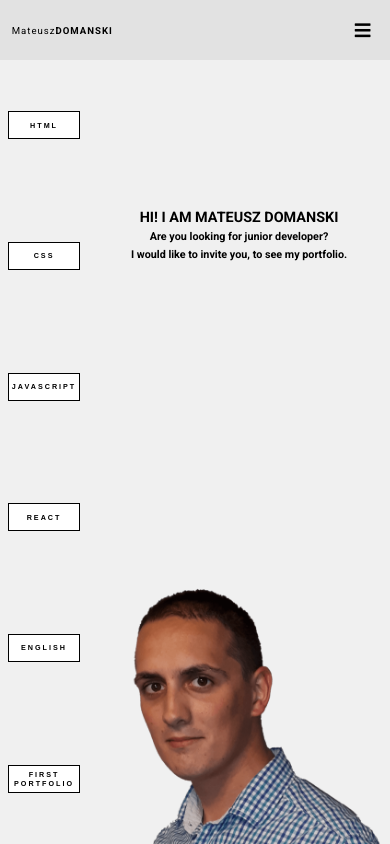
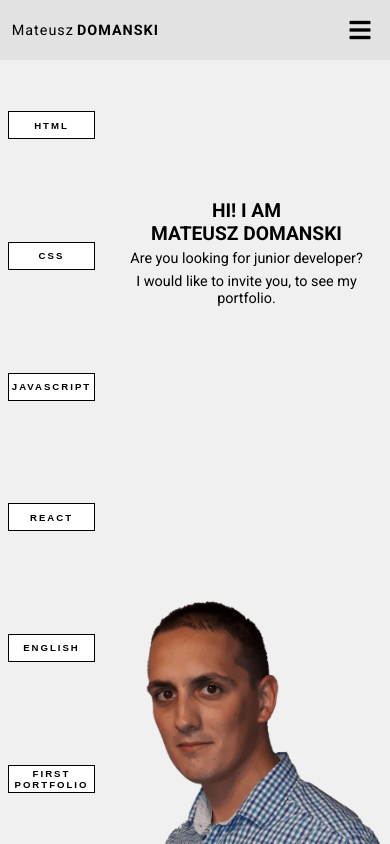
Before and after one commit to doman89/second-portfolio-react, a React (Create React App) app: page / in a window 390 px wide. Built offline with nearby package versions, Linux system fonts and the light colour scheme.

Commit message:
Some styles changed for testing on iPhone

```diff
--- a/src/content/Welcome.js
+++ b/src/content/Welcome.js
@@ -5,9 +5,11 @@ const Welcome = () => {
     return (
         <main >
             <article className={'app-content__section-welcome'}>
-                <h1 className={'app-content__section-welcome__title'}>Hi! I am Mateusz Domanski
-                    <p>Are you looking for junior developer?</p>
-                    <p>I would like to invite you, to see my portfolio.</p>
+                <h1 className={'app-content__section-welcome__title'}>
+                    <p className={'app-content__section-welcome__title__main'}>Hi! I am</p>
+                    <p className={'app-content__section-welcome__title__main'}>Mateusz Domanski</p>
+                    <p className={'app-content__section-welcome__title__subtitle'}>Are you looking for junior developer?</p>
+                    <p className={'app-content__section-welcome__title__subtitle'}> I would like to invite you, to see my portfolio.</p>
                 </h1>
                 <div className={'app-content__section-welcome__photo'}>
                     <img src={myPhotography} alt={'My photography'}/>
--- a/src/index.css
+++ b/src/index.css
@@ -8,7 +8,7 @@ body {
   font-family: "Roboto", Arial, sans-serif;
   -webkit-font-smoothing: antialiased;
   -moz-osx-font-smoothing: grayscale;
-  font-size: 6px;
+  font-size: 8px;
   overflow: hidden;
   background-color: rgba(112, 112, 112, 0.1);
 }
@@ -24,7 +24,7 @@ body {
   position: fixed;
   top: 0;
   left: 0;
-  width: 100%;
+  right: 0;
   height: 60px;
   background-color: rgba(112, 112, 112, 0.1);
   display: flex;
@@ -39,10 +39,10 @@ body {
   align-items: center;
   margin-left: 3%;
   letter-spacing: 1px;
-  font-size: 1.6em;
-  /*text-shadow: ;*/
+  font-size: 1.8em;
 }
 #root .app-header__author-info--surname {
+  margin-left: 3px;
   text-transform: uppercase;
 }
 #root .app-header__nav {
@@ -175,9 +175,13 @@ body {
   margin-top: 20%;
   text-align: center;
   font-size: 2.4em;
+}
+#root .app-content__section-welcome__title__main {
   text-transform: uppercase;
+  font-weight: bold;
 }
-#root .app-content__section-welcome__title p {
+#root .app-content__section-welcome__title__subtitle {
+  font-weight: lighter;
   margin-top: 2%;
   text-transform: none;
   font-size: 0.75em;
--- a/src/resources/scss/app.scss
+++ b/src/resources/scss/app.scss
@@ -12,7 +12,7 @@ body {
   font-family: $font-default;
   -webkit-font-smoothing: antialiased;
   -moz-osx-font-smoothing: grayscale;
-  font-size: 6px;
+  font-size: 8px;
   overflow: hidden;
   background-color: $primaryColorBackground;
 }
@@ -26,11 +26,10 @@ body {
 
   .app-header{
     position: fixed;
-    top:0;
-    left:0;
-    width: 100%;
+    top: 0;
+    left: 0;
+    right: 0;
     height: 60px;
-    //overflow: hidden;
     background-color: $primaryColorBackground;
     display: flex;
     flex-direction: row;
@@ -42,11 +41,10 @@ body {
       justify-content: center;
       align-items: center;
       margin-left: 3%;
-      //padding: auto 2%;
       letter-spacing: 1px;
-      font-size: 1.6em;
-      /*text-shadow: ;*/
+      font-size: 1.8em;
       &--surname{
+        margin-left: 3px;
         text-transform: uppercase;
       }
     }
@@ -200,8 +198,12 @@ body {
         margin-top: 20%;
         text-align: center;
         font-size: 2.4em;
-        text-transform: uppercase;
-        p{
+        &__main{
+          text-transform: uppercase;
+          font-weight: bold;
+        }
+        &__subtitle{
+          font-weight: lighter;
           margin-top: 2%;
           text-transform: none;
           font-size: 0.75em;
```
Also changed, not shown: 1 other file (tests, documents, lock files or other folders).
